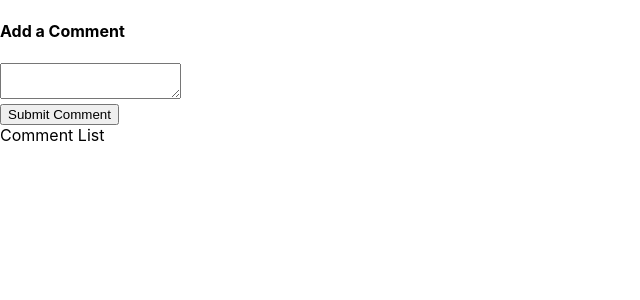
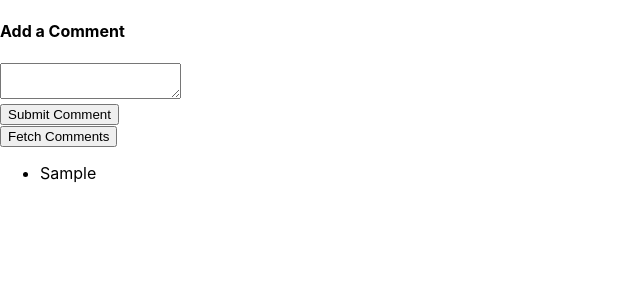
Before and after one commit to ahazimeh/advanced-react, a React (Create React App) app in the folder testing/: page / in a window 1280 px wide. Both pictures are taken after typing "Sample" into the empty fields and a click on the button "Submit Comment". Shown: the top 300 px of the page, without its empty margins (0-640 px from the left). Built offline with nearby package versions, Linux system fonts and the light colour scheme.

Commit message:
parsing comment list

```diff
--- a/testing/package.json
+++ b/testing/package.json
@@ -6,11 +6,14 @@
     "@testing-library/jest-dom": "^5.16.5",
     "@testing-library/react": "^13.4.0",
     "@testing-library/user-event": "^13.5.0",
+    "axios": "^1.1.3",
+    "moxios": "^0.4.0",
     "react": "^18.2.0",
     "react-dom": "^18.2.0",
     "react-redux": "^8.0.5",
     "react-scripts": "5.0.1",
     "redux": "^4.2.0",
+    "redux-promise": "^0.6.0",
     "web-vitals": "^2.1.4"
   },
   "scripts": {
--- a/testing/src/Root.js
+++ b/testing/src/Root.js
@@ -1,12 +1,16 @@
 import React from "react";
 import { Provider } from "react-redux";
-import { createStore } from "redux";
+import { createStore, applyMiddleware } from "redux";
+import reduxPromise from "redux-promise";
+
 import reducers from "reducers";
 
-export default (props) => {
+export default ({ children, initialState = {} }) => {
+    const store = createStore(reducers, initialState, applyMiddleware(reduxPromise))
+
     return (
-        <Provider store={createStore(reducers, {})}>
-            {props.children}
+        <Provider store={store}>
+            {children}
         </Provider>
     )
 }
--- a/testing/src/actions/index.js
+++ b/testing/src/actions/index.js
@@ -1,4 +1,5 @@
-import { SAVE_COMMENT } from "./types";
+import axios from "axios";
+import { SAVE_COMMENT, FETCH_COMMENTS } from "./types";
 
 export function saveComment(comment) {
     return {
@@ -6,3 +7,12 @@
         payload: comment
     }
 }
+
+export function fetchComments() {
+    const response = axios.get('http://jsonplaceholder.typicode.com/comments')
+
+    return {
+        type: FETCH_COMMENTS,
+        payload: response
+    }
+}
--- a/testing/src/actions/types.js
+++ b/testing/src/actions/types.js
@@ -1 +1,2 @@
 export const SAVE_COMMENT = 'save_comment'
+export const FETCH_COMMENTS = 'fetch_comments'
--- a/testing/src/components/CommentBox.js
+++ b/testing/src/components/CommentBox.js
@@ -19,6 +19,7 @@
 
     render() {
         return(
+        <div>
             <form onSubmit={this.handleSubmit}>
                 <h4>Add a Comment</h4>
                 <textarea onChange={this.handleChange} value={this.state.comment}/>
@@ -26,6 +27,8 @@
                     <button>Submit Comment</button>
                 </div>
             </form>
+            <button onClick={this.props.fetchComments}>Fetch Comments</button>
+        </div>
         )
     }
 }
--- a/testing/src/components/CommentList.js
+++ b/testing/src/components/CommentList.js
@@ -1,5 +1,25 @@
-import React from "react";
+import React, { Component } from "react";
+import { connect } from "react-redux";
 
-export default () => {
-    return <div>Comment List</div>
+class CommentList extends Component {
+    renderComments() {
+        return this.props.comments.map(comment => {
+            return <li key={comment}>{comment}</li>
+        })
+    }
+    render() {
+        return (
+            <div>
+                <ul>
+                    {this.renderComments()}
+                </ul>
+            </div>
+        )
+    }
 }
+
+function mapStateProps(state) {
+    return { comments: state.comments }
+}
+
+export default connect(mapStateProps)(CommentList)
--- a/testing/src/reducers/comments.js
+++ b/testing/src/reducers/comments.js
@@ -1,9 +1,12 @@
-import { SAVE_COMMENT } from "actions/types";
+import { FETCH_COMMENTS, SAVE_COMMENT } from "actions/types";
 
 export default function(state = [], action) {
     switch (action.type) {
         case SAVE_COMMENT:
             return [...state, action.payload];
+        case FETCH_COMMENTS:
+            const comments = action.payload.data.map(comment => comment.name)
+            return [...state, ...comments]
         default:
             return state;
     }
```
Also changed, not shown: 2 other files (tests, documents, lock files or other folders).
